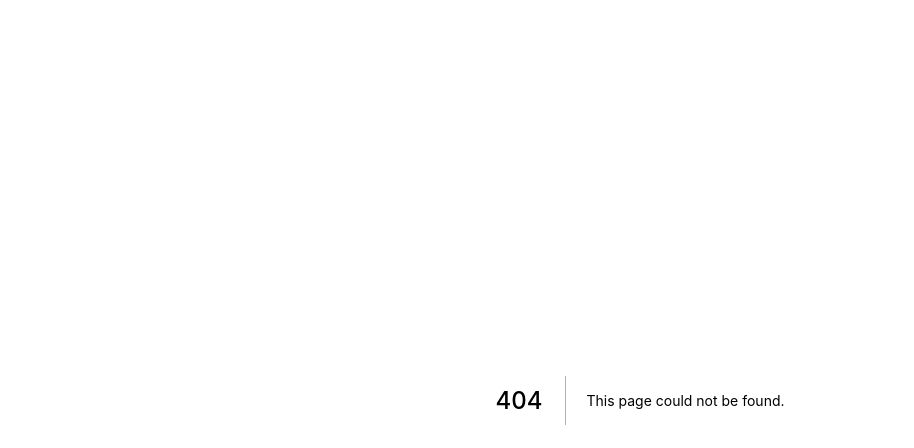
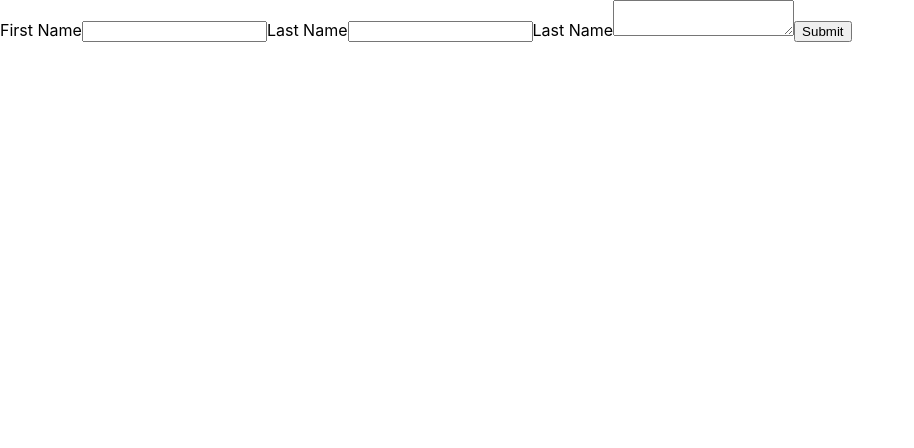
Before and after one commit to asugan/BookProject, a Next.js app: page /postpage in a window 1280 px wide. Before the commit this address had no page. Shown: the top 448 px of the page, without its empty margins (0-914 px from the left). Built offline with nearby package versions, Linux system fonts and the light colour scheme.

Commit message:
Relations

```diff
--- /dev/null
+++ b/pages/api/post.ts
@@ -0,0 +1,26 @@
+import { createPost, getAllPost } from "../../prisma/posts";
+
+import type { NextApiRequest, NextApiResponse } from "next";
+
+export default async function handle(
+  req: NextApiRequest,
+  res: NextApiResponse
+) {
+  try {
+    switch (req.method) {
+      case "GET": {
+        const posts = await getAllPost();
+        return res.json(posts);
+      }
+      case "POST": {
+        const { title, content, authorId } = req.body;
+        const post = await createPost(title, content, authorId);
+        return res.json(post);
+      }
+      default:
+        break;
+    }
+  } catch (error: any) {
+    return res.status(500).json({ ...error, message: error.message });
+  }
+}
--- /dev/null
+++ b/pages/postpage.tsx
@@ -0,0 +1,48 @@
+import React, { useState } from "react";
+
+const Postpage = () => {
+  const handleSubmit = async (event: any) => {
+    event.preventDefault();
+
+    const data = {
+      title: event.target.first.value,
+      authorId: event.target.last.value,
+      content: event.target.content.value,
+    };
+
+    const JSONdata = JSON.stringify(data);
+
+    const endpoint = "/api/post";
+
+    const options = {
+      method: "POST",
+      headers: {
+        "Content-Type": "application/json",
+      },
+      body: JSONdata,
+    };
+    const response = await fetch(endpoint, options);
+
+    const result = await response.json();
+    alert(`Is this your full name: ${result.data}`);
+  };
+
+  return (
+    <div className="Container">
+      <form onSubmit={handleSubmit}>
+        <label htmlFor="first">First Name</label>
+        <input type="text" id="first" name="first" required />
+
+        <label htmlFor="last">Last Name</label>
+        <input type="text" id="last" name="last" required />
+
+        <label htmlFor="last">Last Name</label>
+        <textarea id="last" name="content" required />
+
+        <button type="submit">Submit</button>
+      </form>
+    </div>
+  );
+};
+
+export default Postpage;
--- /dev/null
+++ b/prisma/posts.ts
@@ -0,0 +1,25 @@
+import prisma from "./prisma";
+
+export const getAllPost = async () => {
+  const posts = await prisma.post.findMany({
+    include: {
+      author: true,
+    },
+  });
+  return posts;
+};
+
+export const createPost = async (
+  title: string,
+  content: string,
+  authorId: string
+) => {
+  const post = await prisma.post.create({
+    data: {
+      title,
+      content,
+      authorId,
+    },
+  });
+  return post;
+};
```
Also changed, not shown: 1 other file (tests, documents, lock files or other folders).
